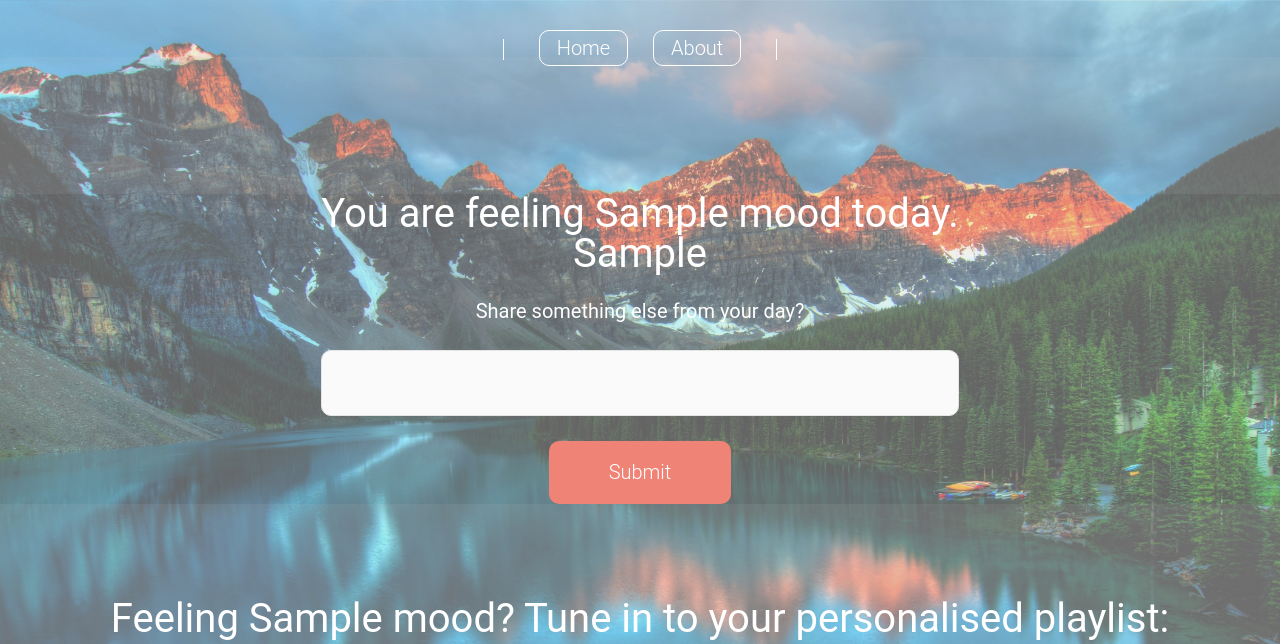
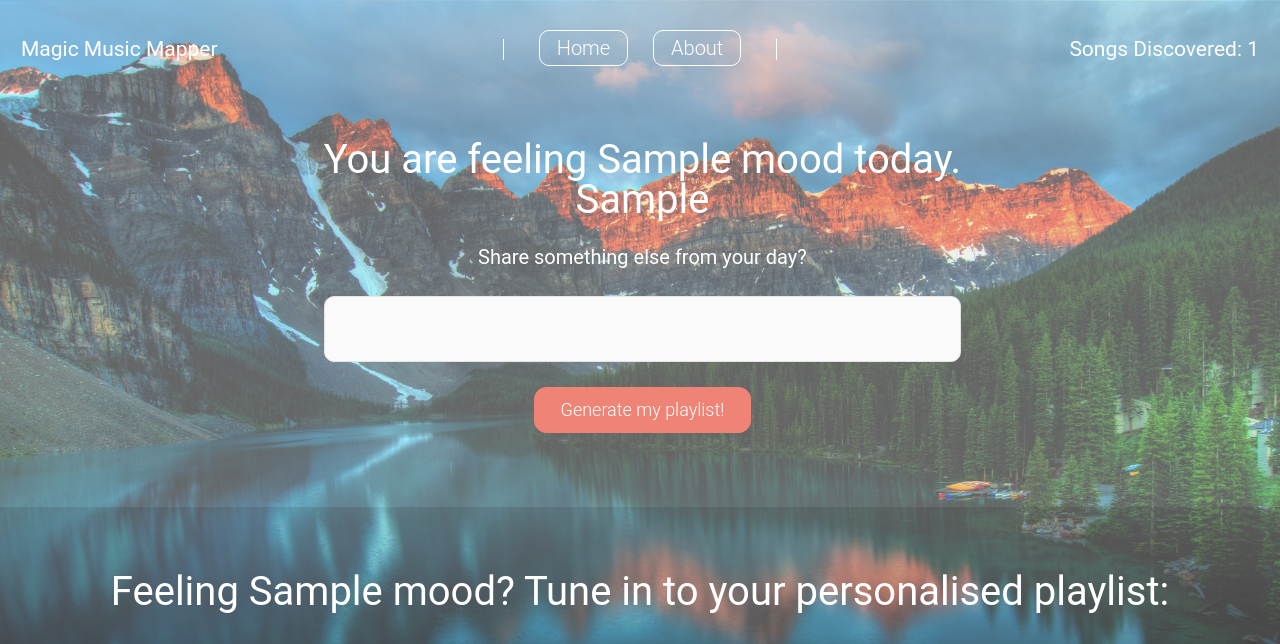
Before and after one commit to tehminghwang/moodmusicmapper, a Flask app: template api/templates/mood.html in a window 1280 px wide; the page is wider, and only the part inside the window is pictured. Shown: the top 644 px of that part. Run offline with Flask 3, Linux system fonts and the light colour scheme; the template is opened without the code that fills it: most values are stand-ins (such as "Sample title", 1, 10 or a date in 2020).

Commit message:
amend mood html, css and js files to harmonise

```diff
--- a/api/static/css/mood.css
+++ b/api/static/css/mood.css
@@ -52,6 +52,26 @@ section, summary, time, mark, audio, video {
 		font-weight: 400;
 		color: #fff;
 		line-height: 1.25em;
+	}
+
+/* Top bar */
+
+#MMM {
+    position: absolute;
+    text-align: left;
+    top: 1.7em;
+    left: 1em;
+    color: white;
+    font-size: 21px;
+}
+
+#counter {
+    position: absolute;
+    text-align: right;
+    top: 1.7em;
+    right: 1em;
+    color: white;
+    font-size: 21px;
 }
 
 /* Navigation Bar */
@@ -152,14 +172,15 @@ ul {
 		display: inline-block;
 		background: #df7366;
 		color: #fff;
+		font-size: 18px;
 		text-align: center;
-		border-radius: 0.5em;
+		border-radius: 0.7em;
 		text-decoration: none;
-		padding: 0.65em 3em 0.65em 3em;
+		padding: 0.35em 1.5em 0.35em 1.5em;
 		border: 0;
 		cursor: pointer;
 		outline: 0;
-		font-weight: 300;
+		font-weight: 00;
 		-moz-transition: background-color 0.35s ease-in-out, color 0.35s ease-in-out, border-bottom-color 0.35s ease-in-out;
 		-webkit-transition: background-color 0.35s ease-in-out, color 0.35s ease-in-out, border-bottom-color 0.35s ease-in-out;
 		-ms-transition: background-color 0.35s ease-in-out, color 0.35s ease-in-out, border-bottom-color 0.35s ease-in-out;
@@ -190,7 +211,7 @@ ul {
 		background-attachment: fixed;
 		color: #fff;
 		text-align: center;
-		padding: 1em 0 1em 0;
+		padding: 7em 0 0em 0;
 		cursor: default;
 	}
 
@@ -277,9 +298,9 @@ ul {
 
 	#banner {
 		text-align: center;
-		padding: 4.5em 0 0.5em 0;
+		padding: 3em 0 1em 0;
 		margin-bottom: 0;
-		background-color: rgba(192, 192, 192, 0.1);
+		background-image: linear-gradient(to bottom, rgba(0, 0, 0, 0.1), rgba(0, 0, 0, 0.3));
 
 	}
 
--- a/api/templates/mood.html
+++ b/api/templates/mood.html
@@ -7,16 +7,11 @@
     <link rel="stylesheet" href="{{ url_for('static', filename='css/mood.css') }}" />
   </head>
   <body class="homepage is-preload">
-    <div id="page-wrapper">
 
     <!-- Header -->
     <div id="header">
-
-	<!-- Banner -->
-	<section id="banner">
-		<header>
-		</header>
-	  </section>
+      <h3 id="MMM">Magic Music Mapper</h3>
+      <h3 id="counter"> Songs Discovered: {{ number }}</h3>
 
       <!-- Inner -->
       <div class="inner">
@@ -30,8 +25,9 @@
 	    <p>
 	      <label for="moodfield"></label>
 	      <input type="text" id="moodfield" name="mood">
-		<br><input type="submit" value="Submit">
+	      <br><input type="submit" value="Generate my playlist!">
 	    </p>
+	    <br><br>
 	</form></center>
 	</footer>
       </div>
@@ -54,11 +50,7 @@
     <!-- Carousel -->
     <div class="container">
       <div class="carousel-view">
-	    <button id="prev-btn" class="prev-btn">
-	      <svg viewBox="0 0 512 512" width="20" title="chevron-circle-left">
-		<path d="M256 504C119 504 8 393 8 256S119 8 256 8s248 111 248 248-111 248-248 248zM142.1 273l135.5 135.5c9.4 9.4 24.6 9.4 33.9 0l17-17c9.4-9.4 9.4-24.6 0-33.9L226.9 256l101.6-101.6c9.4-9.4 9.4-24.6 0-33.9l-17-17c-9.4-9.4-24.6-9.4-33.9 0L142.1 239c-9.4 9.4-9.4 24.6 0 34z" />
-	      </svg>
-	    </button>
+	<button id="prev-btn" class="prev-btn"><</button>
 	<div id="item-list" class="item-list">
 	  {% for track in playlist %}
 	  <div class = "song">
@@ -92,18 +84,14 @@
 	  </div>
 	  {% endfor %}
 	</div>
-	    <button id="next-btn" class="next-btn">
-	      <svg viewBox="0 0 512 512" width="20" title="chevron-circle-right">
-		<path d="M256 8c137 0 248 111 248 248S393 504 256 504 8 393 8 256 119 8 256 8zm113.9 231L234.4 103.5c-9.4-9.4-24.6-9.4-33.9 0l-17 17c-9.4 9.4-9.4 24.6 0 33.9L285.1 256 183.5 357.6c-9.4 9.4-9.4 24.6 0 33.9l17 17c9.4 9.4 24.6 9.4 33.9 0L369.9 273c9.4-9.4 9.4-24.6 0-34z" />
-	      </svg>
-	    </button>
+	<button id="next-btn" class="next-btn">></button>
       </div>
     </div>
 
     <!-- Banner -->
     <section id="banner">
       <header>
-			<h3 style="font-size: 30px;">Musical pulse resonator:</h3>
+	<h3 style="font-size: 40px;">Musical pulse resonator:</h3>
       </header>
     </section>
 
@@ -175,8 +163,6 @@
 	</div>
       </div>
     </div>
-
-
     <script src="{{ url_for('static', filename='js/mood.js') }}"></script>
   </body>
 </html>
```
Also changed, not shown: other parts of api/static/css/mood.css (+48 -30 lines), api/static/css/main.css (+0 -8 lines). Lines whose indentation alone changed are shown as unchanged.
